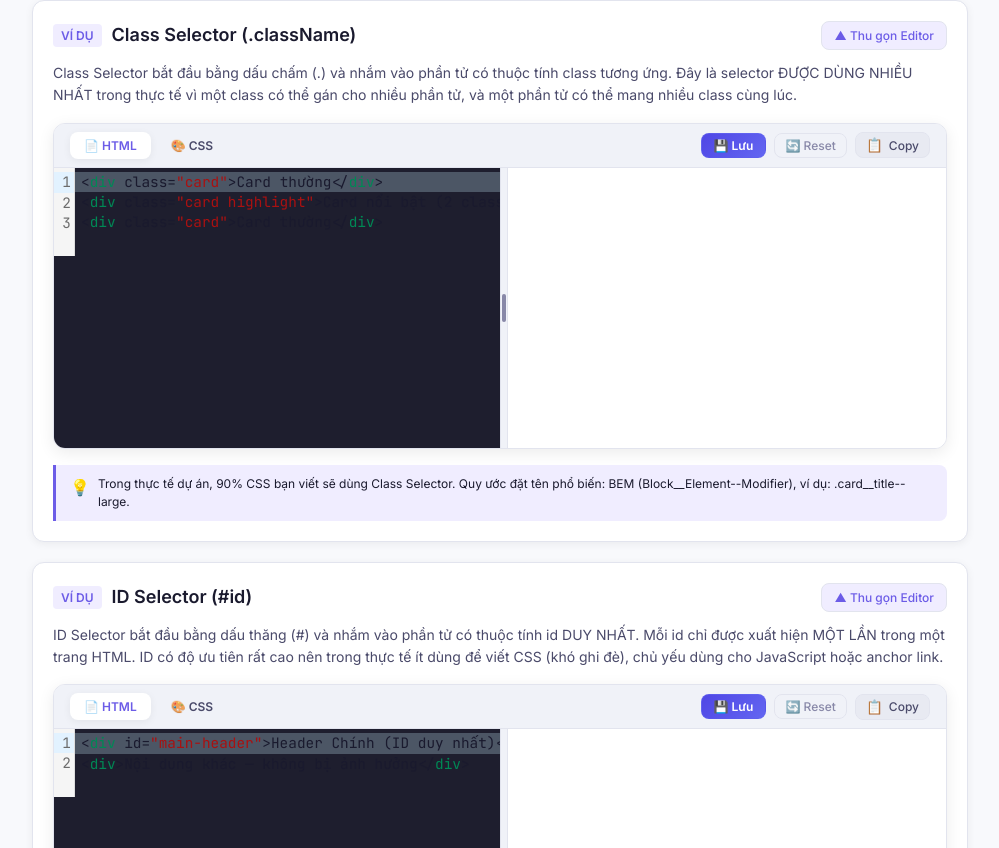
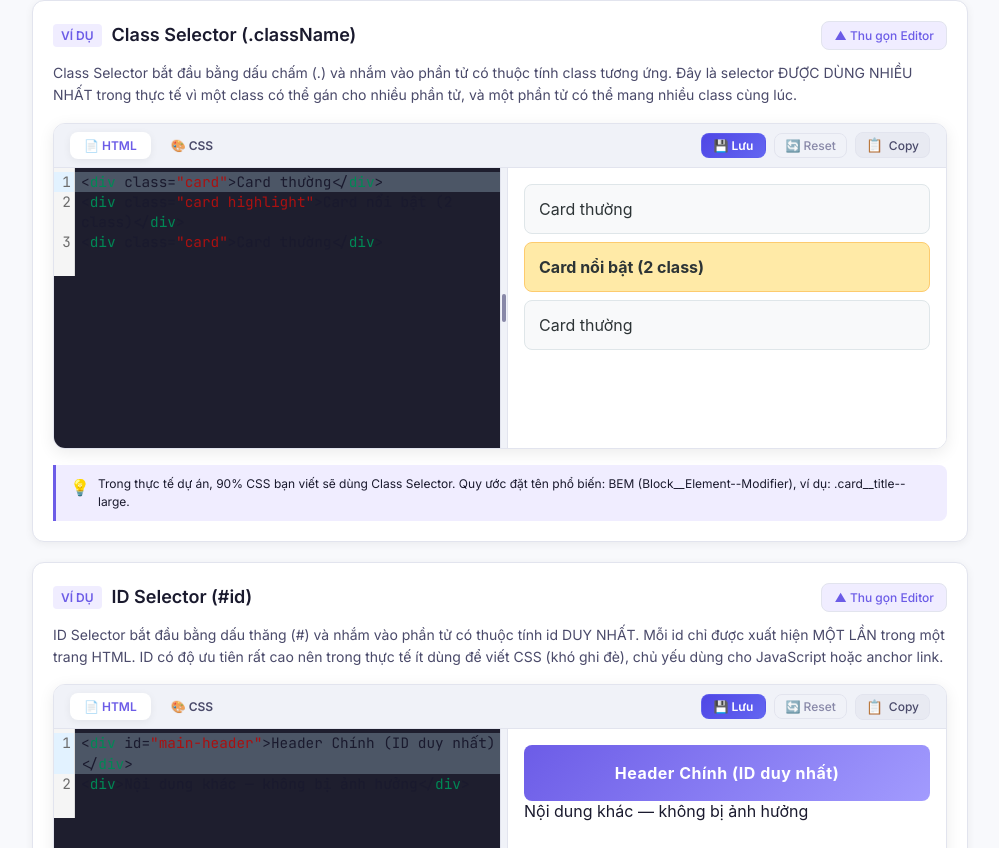
Before and after one commit to but-cmyk/learn_css_web, a React (Vite) app: page / in a window 1280 px wide. Shown: the part 872-1720 px from the top of the page, without its empty margins (280-1279 px from the left). Built offline with nearby package versions, Linux system fonts and the light colour scheme.

Commit message:
Enable CodeMirror line wrapping and prevent page horizontal scroll overflow

```diff
--- a/src/App.css
+++ b/src/App.css
@@ -1,15 +1,20 @@
 .app-container {
   min-height: 100vh;
+  max-width: 100vw;
   display: flex;
   flex-direction: column;
   background-color: var(--bg-primary);
   color: var(--text-primary);
+  overflow-x: hidden;
 }
 
 .app-body {
   display: flex;
   flex: 1;
   position: relative;
+  min-width: 0;
+  max-width: 100vw;
+  overflow-x: hidden;
 }
 
 .app-container.is-resizing {
--- a/src/components/CodeEditor/CodeEditor.jsx
+++ b/src/components/CodeEditor/CodeEditor.jsx
@@ -1,5 +1,6 @@
 import React from 'react';
 import CodeMirror from '@uiw/react-codemirror';
+import { EditorView } from '@codemirror/view';
 import { html } from '@codemirror/lang-html';
 import { css } from '@codemirror/lang-css';
 import { useTheme } from '../../contexts/ThemeContext';
@@ -8,10 +9,11 @@
 export const CodeEditor = ({ code, language, onChange, readOnly = false }) => {
   const { theme } = useTheme();
 
-  const getLanguageExtension = () => {
-    if (language === 'html') return [html()];
-    if (language === 'css' || language === 'scss') return [css()];
-    return [];
+  const getLanguageExtensions = () => {
+    const exts = [EditorView.lineWrapping];
+    if (language === 'html') exts.push(html());
+    if (language === 'css' || language === 'scss') exts.push(css());
+    return exts;
   };
 
   return (
@@ -20,7 +22,7 @@
         value={code}
         minHeight="280px"
         theme={theme === 'dark' ? 'dark' : 'light'}
-        extensions={getLanguageExtension()}
+        extensions={getLanguageExtensions()}
         onChange={(val) => onChange && onChange(val)}
         readOnly={readOnly}
         basicSetup={{
--- a/src/components/ContentArea/ContentArea.css
+++ b/src/components/ContentArea/ContentArea.css
@@ -1,10 +1,13 @@
 .content-area {
   flex: 1;
+  min-width: 0;
   margin-left: var(--sidebar-width);
   margin-right: auto;
   margin-top: var(--header-height);
   padding: 24px 32px 64px 32px;
-  max-width: 1400px;
+  max-width: calc(100vw - var(--sidebar-width));
+  word-break: break-word;
+  overflow-wrap: anywhere;
   transition: margin-left 0.25s ease;
 }
 
--- a/src/components/ExampleCard/ExampleCard.css
+++ b/src/components/ExampleCard/ExampleCard.css
@@ -40,6 +40,8 @@
   font-size: var(--font-size-lg);
   font-weight: 600;
   color: var(--text-primary);
+  word-break: break-word;
+  overflow-wrap: anywhere;
 }
 
 .toggle-playground-btn {
@@ -68,6 +70,8 @@
   font-size: var(--font-size-sm);
   color: var(--text-secondary);
   line-height: 1.6;
+  word-break: break-word;
+  overflow-wrap: anywhere;
 }
 
 .example-notes {
@@ -89,4 +93,6 @@
   font-size: var(--font-size-xs);
   color: var(--text-primary);
   line-height: 1.5;
+  word-break: break-word;
+  overflow-wrap: anywhere;
 }
--- a/src/components/TopicSection/TopicSection.css
+++ b/src/components/TopicSection/TopicSection.css
@@ -15,6 +15,8 @@
   font-weight: 700;
   color: var(--text-primary);
   margin-bottom: 8px;
+  word-break: break-word;
+  overflow-wrap: anywhere;
 }
 
 .topic-title-bar {
@@ -28,6 +30,8 @@
   font-size: var(--font-size-base);
   color: var(--text-secondary);
   line-height: 1.6;
+  word-break: break-word;
+  overflow-wrap: anywhere;
 }
 
 .topic-examples {
--- a/src/index.css
+++ b/src/index.css
@@ -92,6 +92,8 @@
 html {
   scroll-behavior: smooth;
   font-size: 16px;
+  max-width: 100vw;
+  overflow-x: hidden;
 }
 
 body {
@@ -99,6 +101,8 @@
   background-color: var(--bg-primary);
   color: var(--text-primary);
   line-height: 1.6;
+  max-width: 100vw;
+  overflow-x: hidden;
   -webkit-font-smoothing: antialiased;
   -moz-osx-font-smoothing: grayscale;
   transition: background-color 0.25s ease, color 0.25s ease;
```
